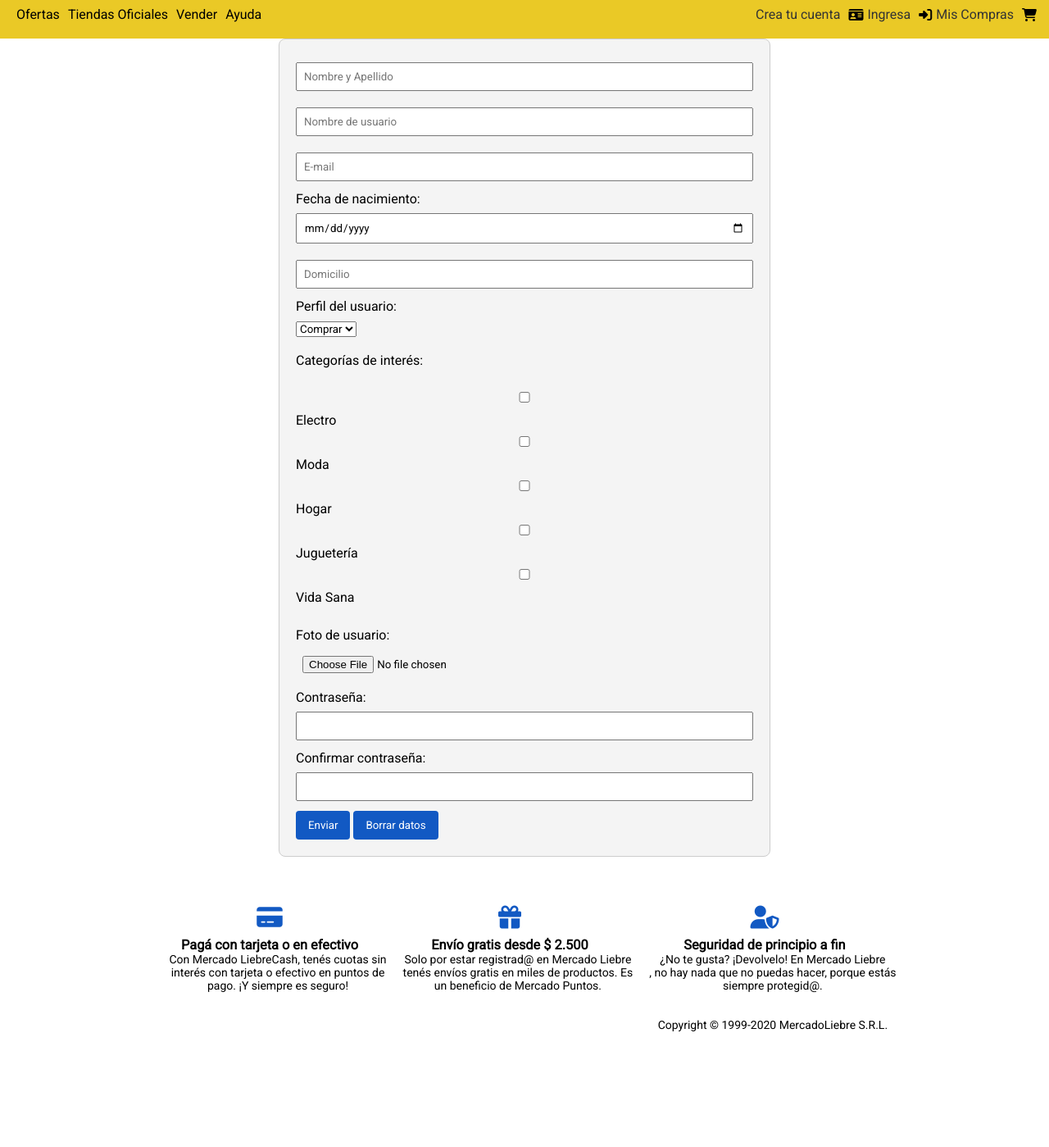
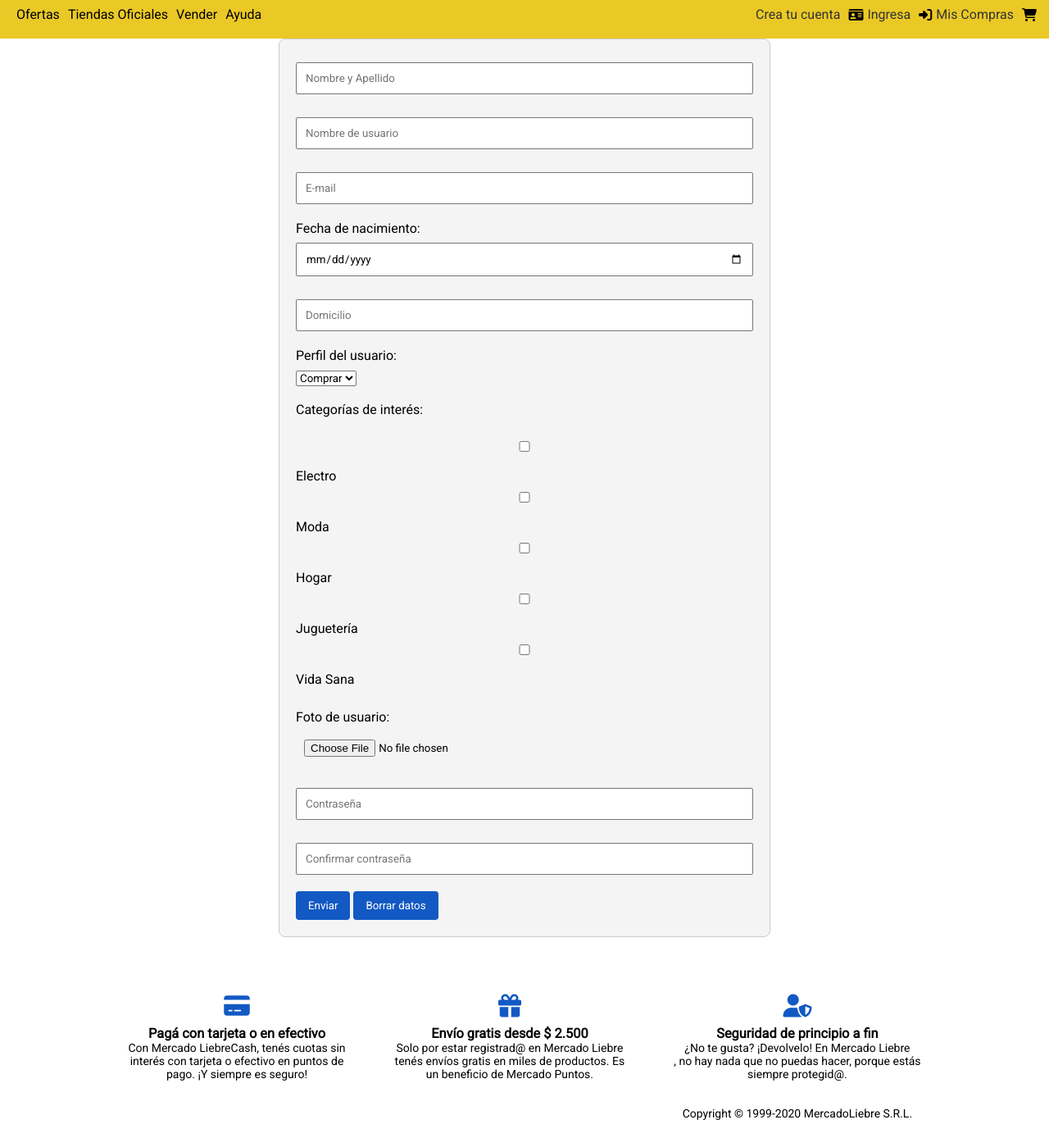
Before and after one commit to EmmanuelCrocianelli/MercadoLiebre, a website: page views/registro.html in a window 1280 px wide. Shown: the part 91-1490 px from the top of the page at 82% size. Before the commit the page ends 1399 px from the top, so only its background shows below. Drawn offline with Linux system fonts and the light colour scheme; files whose address does not match are found by name.

Commit message:
formulario y animaciones

```diff
--- a/public/css/home.css
+++ b/public/css/home.css
@@ -141,9 +141,13 @@ main section article {
   margin: 10px 20px;
   margin-top: auto;
   padding-bottom: 20px;
-  filter: drop-shadow(5px 5px 10px #ababab);
   border-radius: 3%;
   cursor: pointer;
+  transition: filter 0.3s;
+}
+
+main section article:hover {
+  filter: drop-shadow(5px 5px 10px #ababab);
 }
 
 .section_ultima_visita article img {
@@ -153,17 +157,15 @@ main section article {
   border-radius: 3%;
 }
 
-section article p {
+main section article p {
   margin-left: 20px;
+  opacity: 0;
+  transition: opacity 0.5s ease;
 }
 
-main section article {
-  transition: transform 0.3s;
-}
-
-main section article:hover {
-  transform: scale(1.1);
-
+main section article:hover p {
+  display: block;
+  opacity: 1;
 }
 
 .fa-truck {
@@ -173,6 +175,11 @@ main section article:hover {
   padding: 2%;
   color: #39b54a;
   margin-left: 80%;
+  transition: transform 0.5s;
+}
+
+.fa-truck:hover {
+  transform: rotate(-90deg);
 }
 
 .OFF {
@@ -189,12 +196,12 @@ footer {
 
 footer section {
   display: flex;
-  justify-content: center;
+  margin-top: 30px;
   flex-wrap: wrap;
-  margin-top: 20px;
 }
 
-footer section article {
+footer section article{
+  padding: 30px;
   font-size: 14px;
   padding-top: 20px;
   text-align: center;
@@ -203,7 +210,13 @@ footer section article {
 }
 
 footer section article i {
+  padding: 0%;
+  margin: 0%;
   font-size: 2em;
   margin-bottom: 10px;
   color: #1259c3;
 }
+
+footer section article i:hover {
+  color: #031a76;
+}
--- a/public/css/registro.css
+++ b/public/css/registro.css
@@ -14,8 +14,8 @@ label {
 
 input {
     width: 100%;
-    padding: 8px;
-    margin-bottom: 12px;
+    padding: 10px;
+    margin-bottom: 20px;
     box-sizing: border-box;
 }
 
@@ -29,5 +29,5 @@ button {
 }
 
 button:hover {
-    background-color: var(--Azul);
+    background-color: #0022AA;
 }
--- a/views/registro.html
+++ b/views/registro.html
@@ -59,19 +59,19 @@
 <body>
 <form action="/crea_tu_cuenta" method="post">
     <label for="nombre_apellido"></label>
-    <input type="text" id="nombre_apellido" name="nombre_apellido" placeholder="Nombre y Apellido" required><br>
+    <input type="text" id="nombre_apellido" name="nombre_apellido" placeholder="Nombre y Apellido" required>
 
     <label for="nombre_usuario"></label>
-    <input type="text" id="nombre_usuario" name="nombre_usuario" placeholder="Nombre de usuario" required><br>
+    <input type="text" id="nombre_usuario" name="nombre_usuario" placeholder="Nombre de usuario" required>
 
     <label for="email"></label>
-    <input type="email" id="email" name="email" placeholder="E-mail" required><br>
+    <input type="email" id="email" name="email" placeholder="E-mail" required>
 
     <label for="fecha_nacimiento">Fecha de nacimiento:</label>
-    <input type="date" id="fecha_nacimiento" name="fecha_nacimiento" required><br>
+    <input type="date" id="fecha_nacimiento" name="fecha_nacimiento" required>
 
     <label for="domicilio"></label>
-    <input type="text" id="domicilio" name="domicilio" placeholder="Domicilio" required><br>
+    <input type="text" id="domicilio" name="domicilio" placeholder="Domicilio" required>
 
     <label for="perfil_usuario">Perfil del usuario:</label>
     <select id="perfil_usuario" name="perfil_usuario">
@@ -98,11 +98,11 @@
     <label for="foto_usuario">Foto de usuario:</label>
     <input type="file" id="foto_usuario" name="foto_usuario" accept="image/*"><br>
 
-    <label for="password">Contraseña:</label>
-    <input type="password" id="password" name="password" required><br>
+    <label for="password"></label>
+    <input type="password" id="password" name="password" placeholder="Contraseña"><br>
 
-    <label for="confirm_password">Confirmar contraseña:</label>
-    <input type="password" id="confirm_password" name="confirm_password" required><br>
+    <label for="confirm_password"></label>
+    <input type="password" id="confirm_password" name="confirm_password" placeholder="Confirmar contraseña" equired><br>
 
     <button type="submit">Enviar</button>
     <button type="button">Borrar datos</button>
```
